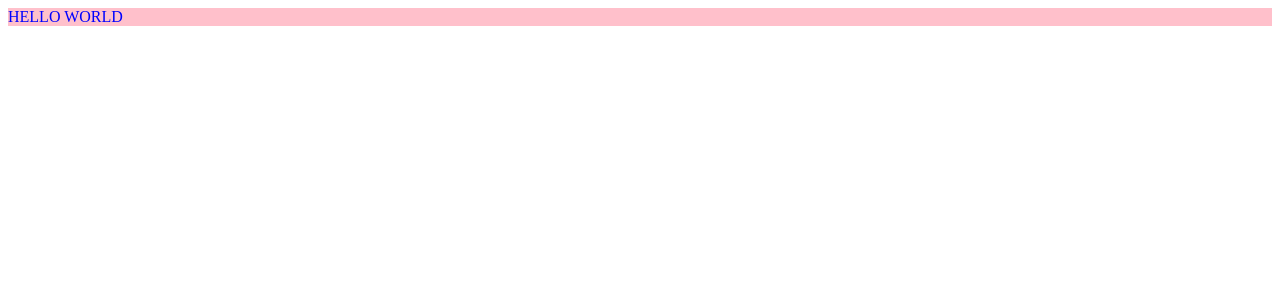
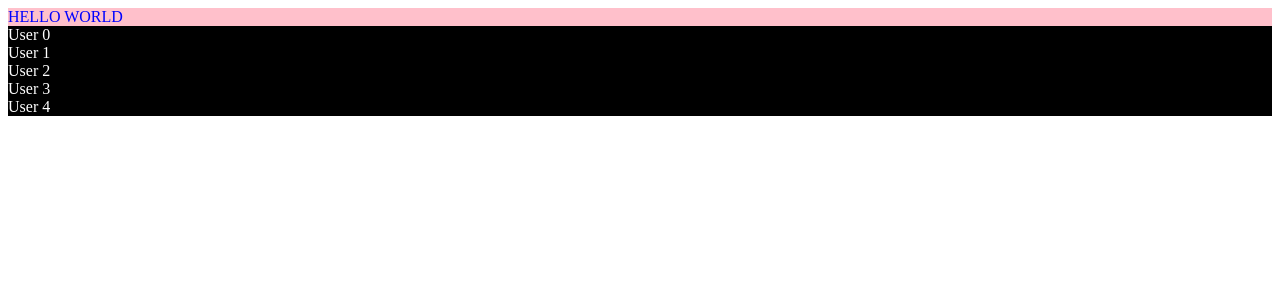
Before and after one commit to halo123u/vite-vue-app, a Vue app: page / in a window 1280 px wide. Shown: the top 300 px of the page. Built offline with nearby package versions, Linux system fonts and the light colour scheme.

Commit message:
Add typescript to helpers and UserList component.

```diff
--- a/src/App.vue
+++ b/src/App.vue
@@ -1,13 +1,16 @@
 <template>
   <div class="test">
     <Banner :msg="testMessage" />
+    <UserList :users="users" />
   </div>
 </template>
-<script setup>
+<script setup lang="ts">
 import { ref } from 'vue';
 import Banner from './components/Banner.vue';
-import { toUpperCase } from './helpers';
+import UserList from './components/UserList.vue';
+import { toUpperCase, generateUsers, User } from './helpers';
 const testMessage = ref(toUpperCase('Hello world'));
+const users = ref<User []>(generateUsers(5));
 </script>
 
 <style scoped>
--- /dev/null
+++ b/src/components/UserList.vue
@@ -0,0 +1,11 @@
+<template>
+  <div>
+    <div v-for="{username} in users">
+      {{username}}
+    </div>
+  </div>
+</template>
+
+<script setup>
+const { users } = defineProps(['users']);
+</script>
--- a/src/helpers.js
+++ /dev/null
@@ -1,8 +0,0 @@
-/**
- *
- * @param {String} word
- * @returns { String}
- */
-export const toUpperCase = (word) => {
-  return word.toLocaleUpperCase();
-}
--- /dev/null
+++ b/src/helpers.ts
@@ -0,0 +1,21 @@
+export interface User {
+  username: String;
+  id: Number;
+}
+
+export const generateUsers = (count: number) =>{
+const results: User[] = [];
+
+for(let i =0; i < count; i++){
+  results.push({
+    username: `User ${i}`,
+    id: count,
+  });
+}
+
+return results;
+}
+
+export const toUpperCase = (word: String) => {
+  return word.toLocaleUpperCase();
+}
```
